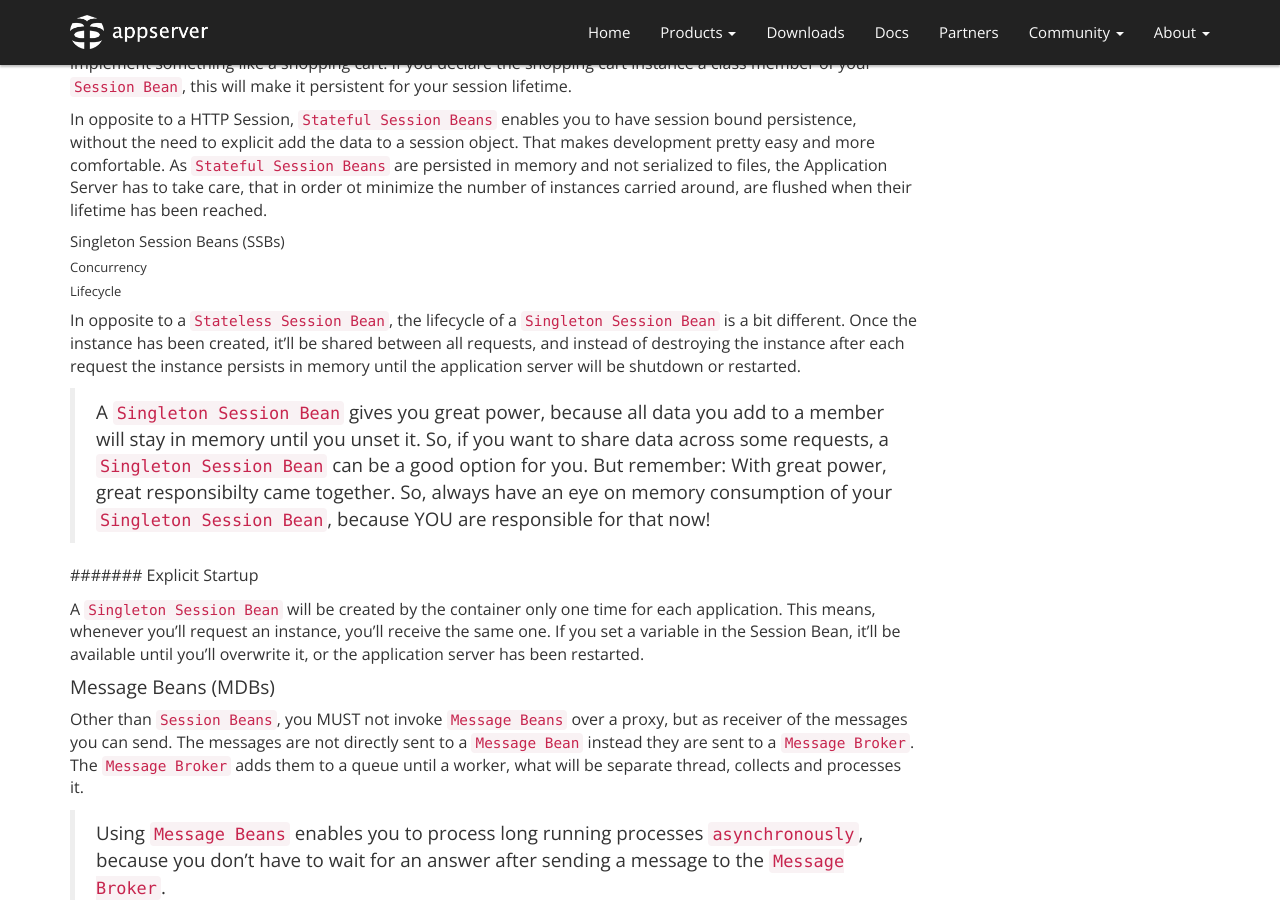
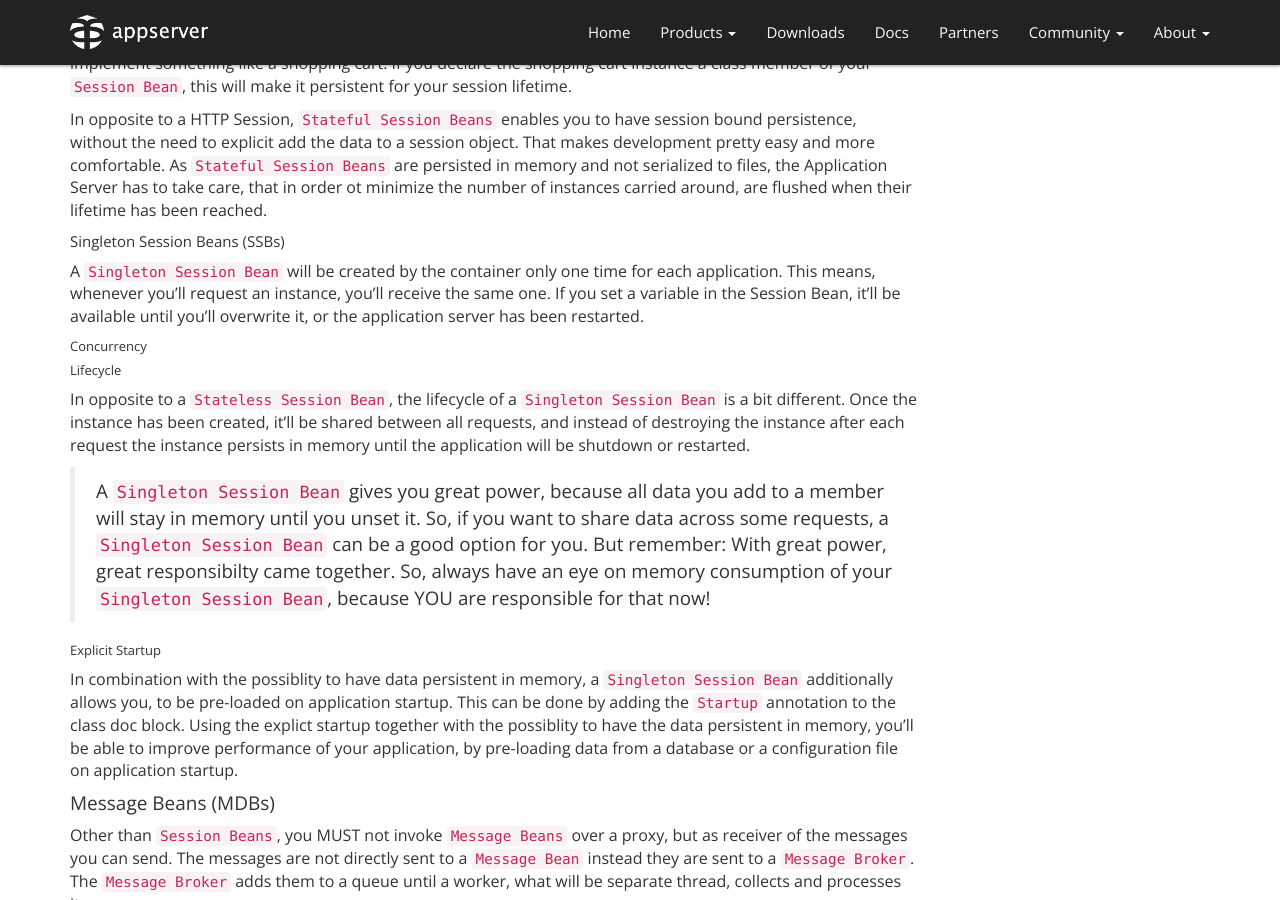
Before and after one commit to appserver-io/appserver, a Jekyll site: the page built from _posts/2014-12-30-persistence-container-basics.md, in a window 1280 px wide and 900 px high, scrolled down 1528 px. Built offline with Jekyll 4.4.1, drawn with Linux system fonts in a browser that asks for light colours; nearby versions of some CDN libraries; library files that are not in the unit come from our copies; Markdown is read by kramdown in place of the engine named in the settings.

Commit message:
Update 2014-12-30-persistence-container-basics.md

```diff
--- a/_posts/2014-12-30-persistence-container-basics.md
+++ b/_posts/2014-12-30-persistence-container-basics.md
@@ -45,17 +45,19 @@ In opposite to a HTTP Session, `Stateful Session Beans` enables you to have sess
 
 ##### Singleton Session Beans (SSBs)
 
+A `Singleton Session Bean` will be created by the container only one time for each application. This means, whenever you'll request an instance, you'll receive the same one. If you set a variable in the Session Bean, it'll be available until you'll overwrite it, or the application server has been restarted.
+
 ###### Concurrency
 
 ###### Lifecycle
 
-In opposite to a `Stateless Session Bean`, the lifecycle of a `Singleton Session Bean` is a bit different. Once the instance has been created, it'll be shared between all requests, and instead of destroying the instance after each request the instance persists in memory until the application server will be shutdown or restarted.
+In opposite to a `Stateless Session Bean`, the lifecycle of a `Singleton Session Bean` is a bit different. Once the instance has been created, it'll be shared between all requests, and instead of destroying the instance after each request the instance persists in memory until the application will be shutdown or restarted.
 
 > A `Singleton Session Bean` gives you great power, because all data you add to a member will stay in memory until you unset it. So, if you want to share data across some requests, a `Singleton Session Bean` can be a good option for you. But remember: With great power, great responsibilty came together. So, always have an eye on memory consumption of your `Singleton Session Bean`, because YOU are responsible for that now!
 
-####### Explicit Startup
+###### Explicit Startup
 
-A `Singleton Session Bean` will be created by the container only one time for each application. This means, whenever you'll request an instance, you'll receive the same one. If you set a variable in the Session Bean, it'll be available until you'll overwrite it, or the application server has been restarted.
+In combination with the possiblity to have data persistent in memory, a `Singleton Session Bean` additionally allows you, to be pre-loaded on application startup. This can be done by adding the `Startup` annotation to the class doc block. Using the explict startup together with the possiblity to have the data persistent in memory, you'll be able to improve performance of your application, by pre-loading data from a database or a configuration file on application startup.
 
 #### Message Beans (MDBs)
 
```
